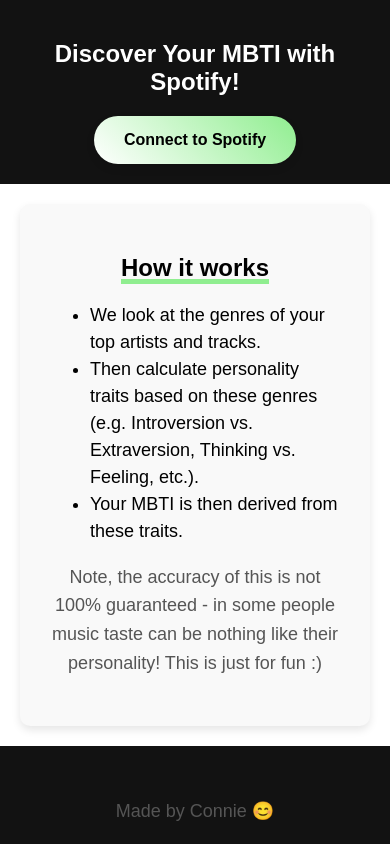
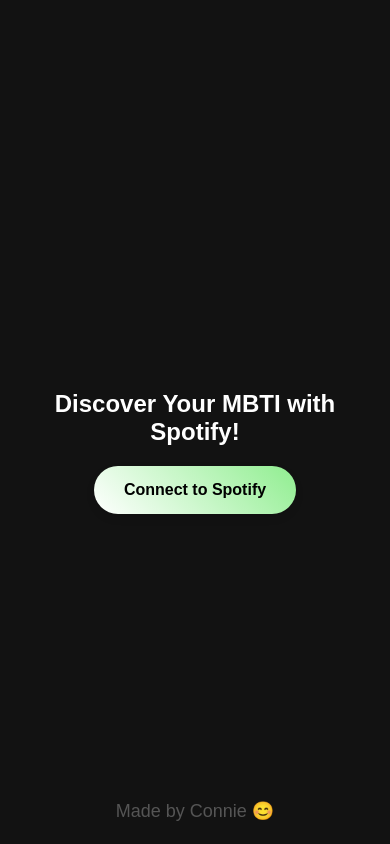
Before and after one commit to conniepocky/music-mbti, a plain HTML site: page frontend/index.html in a window 390 px wide. Drawn offline with Linux system fonts and the light colour scheme.

Commit message:
mobile devie fix

```diff
--- a/frontend/index.html
+++ b/frontend/index.html
@@ -4,6 +4,8 @@
 <head>
     <title>Spotify MBTI</title>
     <link rel="stylesheet" type="text/css" href="indexstyle.css">
+
+    <meta name="viewport" content="width=device-width, initial-scale=1.0">
 </head>
 
 <body>
--- a/frontend/indexstyle.css
+++ b/frontend/indexstyle.css
@@ -97,6 +97,6 @@ html {
 
 @media screen and (max-width: 700px) {
     .section {
-        height: auto;
+        height: 100%;
     }
 }
```
